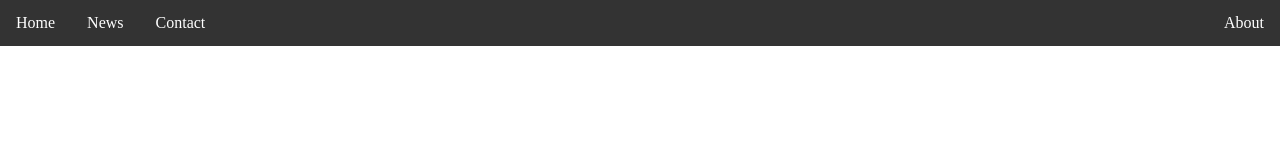
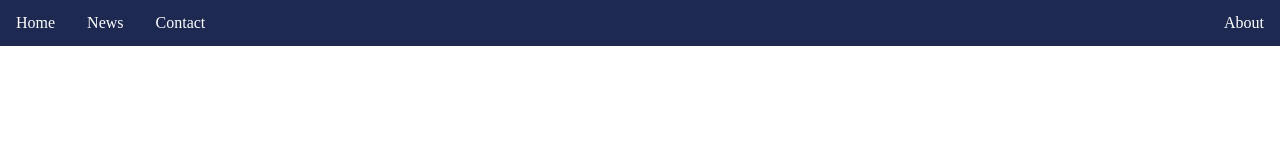
Before and after one commit to johnliter/Coding-Class, a plain HTML site: page index.html in a window 1280 px wide. Drawn offline with Linux system fonts and the light colour scheme.

Commit message:
Update style.css

```diff
--- a/style.css
+++ b/style.css
@@ -6,7 +6,7 @@ ul.topnav {
   margin: 0;
   padding: 0;
   overflow: hidden;
-  background-color: #333;
+  background-color: #1E2952;
 }
 
 ul.topnav li {float: left;}
```
